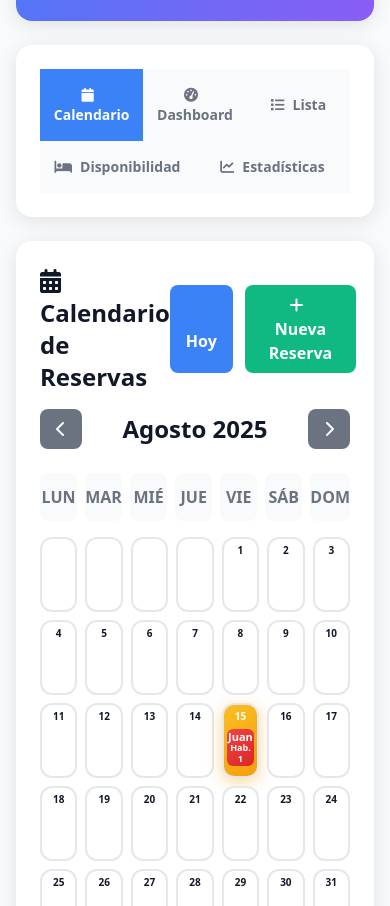
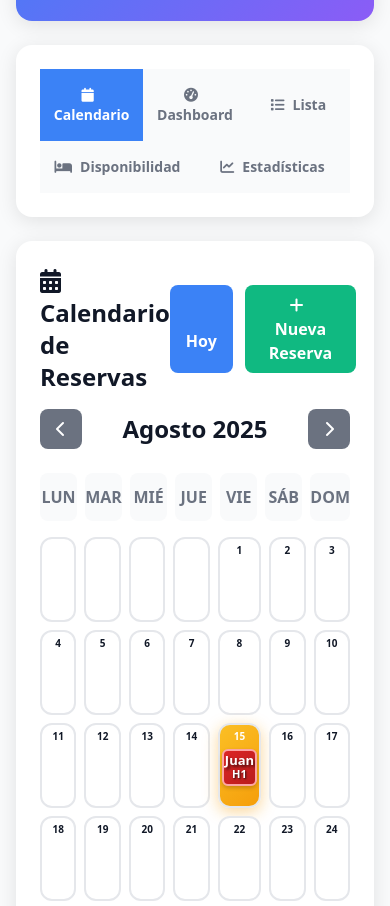
Before and after one commit to hostalplazalebu/reservas, a plain HTML site: page index.html in a window 390 px wide. Shown: the part 183-1089 px from the top of the page. Drawn offline with nearby package versions, Linux system fonts and the light colour scheme.

Commit message:
feat: improve calendar readability with larger text and better contrast
📝 Text Improvements:
- Increase font size for reservation names (13px from 11px)
- Increase font size for room numbers (11px from 9px)
- Use font-weight 900 for maximum boldness
- Add stronger text shadows for better contrast
- Simplify room display to 'H1', 'H2', etc.

🎨 Visual Enhancements:
- Add borders to reservation items for better definition
- Improve gradient colors with stronger contrast
- Increase calendar day height (110px from 100px)
- Better padding and spacing for reservations
- Enhanced box shadows for reservation items

📱 Responsive Improvements:
- Maintain larger fonts on mobile devices
- Better mobile spacing and padding
- Improved readability across all screen sizes
- Preserve text clarity on smaller displays

🎯 User Experience:
- Much clearer text visibility in calendar
- Easier to identify guests and room numbers
- Better visual hierarchy and contrast
- Professional appearance with enhanced readability

```diff
--- a/index.html
+++ b/index.html
@@ -43,17 +43,17 @@
         }
 
         .calendar-day {
-            min-height: 100px;
-            height: 100px;
+            min-height: 110px;
+            height: 110px;
             border: 2px solid var(--border-color);
             border-radius: 12px;
-            padding: 8px 6px;
+            padding: 6px 4px;
             background: var(--bg-primary);
             font-size: 12px;
             transition: all 0.3s ease;
             cursor: pointer;
             position: relative;
-            overflow: hidden;
+            overflow: visible;
             display: flex;
             flex-direction: column;
         }
@@ -72,18 +72,20 @@
         }
 
         .reserva-item {
-            font-size: 11px;
+            font-size: 12px;
             font-weight: bold;
             color: white;
-            padding: 4px 3px;
+            padding: 5px 4px;
             margin: 2px 0;
             border-radius: 6px;
             text-align: center;
-            line-height: 1.2;
+            line-height: 1.3;
             cursor: pointer;
             transition: all 0.2s ease;
             position: relative;
             overflow: hidden;
+            text-shadow: 1px 1px 2px rgba(0,0,0,0.5);
+            box-shadow: 0 2px 4px rgba(0,0,0,0.2);
         }
 
         .reserva-item:hover {
@@ -93,11 +95,26 @@
             cursor: pointer;
         }
 
-        .hab-1 { background: linear-gradient(135deg, #ef4444, #dc2626); }
-        .hab-2 { background: linear-gradient(135deg, #3b82f6, #2563eb); }
-        .hab-3 { background: linear-gradient(135deg, #10b981, #059669); }
-        .hab-4 { background: linear-gradient(135deg, #f59e0b, #d97706); }
-        .hab-5 { background: linear-gradient(135deg, #8b5cf6, #7c3aed); }
+        .hab-1 {
+            background: linear-gradient(135deg, #dc2626, #b91c1c);
+            border: 2px solid #fca5a5;
+        }
+        .hab-2 {
+            background: linear-gradient(135deg, #2563eb, #1d4ed8);
+            border: 2px solid #93c5fd;
+        }
+        .hab-3 {
+            background: linear-gradient(135deg, #059669, #047857);
+            border: 2px solid #6ee7b7;
+        }
+        .hab-4 {
+            background: linear-gradient(135deg, #d97706, #b45309);
+            border: 2px solid #fcd34d;
+        }
+        .hab-5 {
+            background: linear-gradient(135deg, #7c3aed, #6d28d9);
+            border: 2px solid #c4b5fd;
+        }
 
         .dashboard-card {
             background: var(--bg-primary);
@@ -204,28 +221,28 @@
 
         @media (max-width: 768px) {
             .calendar-day {
-                min-height: 85px;
-                height: 85px;
+                min-height: 95px;
+                height: 95px;
                 font-size: 11px;
-                padding: 6px 4px;
+                padding: 5px 3px;
             }
             .reserva-item {
-                font-size: 9px;
-                padding: 2px;
+                font-size: 11px;
+                padding: 3px 2px;
                 margin: 1px 0;
             }
         }
 
         @media (max-width: 640px) {
             .calendar-day {
-                min-height: 75px;
-                height: 75px;
+                min-height: 85px;
+                height: 85px;
                 font-size: 10px;
-                padding: 4px 3px;
+                padding: 4px 2px;
             }
             .reserva-item {
-                font-size: 8px;
-                padding: 1px;
+                font-size: 10px;
+                padding: 2px 1px;
             }
         }
     </style>
@@ -694,8 +711,8 @@
                     const iniciales = reserva.nombreHuesped.split(' ').map(n => n[0]).join('').substring(0, 2);
 
                     reservaDiv.innerHTML = `
-                        <div style="font-size: 11px; font-weight: bold;">${nombreCorto.length > 8 ? iniciales : nombreCorto}</div>
-                        <div style="font-size: 9px;">Hab. ${reserva.habitacion}</div>
+                        <div style="font-size: 13px; font-weight: 900; line-height: 1.1; text-shadow: 2px 2px 3px rgba(0,0,0,0.7);">${nombreCorto.length > 7 ? iniciales : nombreCorto}</div>
+                        <div style="font-size: 11px; font-weight: 800; text-shadow: 1px 1px 2px rgba(0,0,0,0.8);">H${reserva.habitacion}</div>
                     `;
 
                     diaElement.appendChild(reservaDiv);
```
